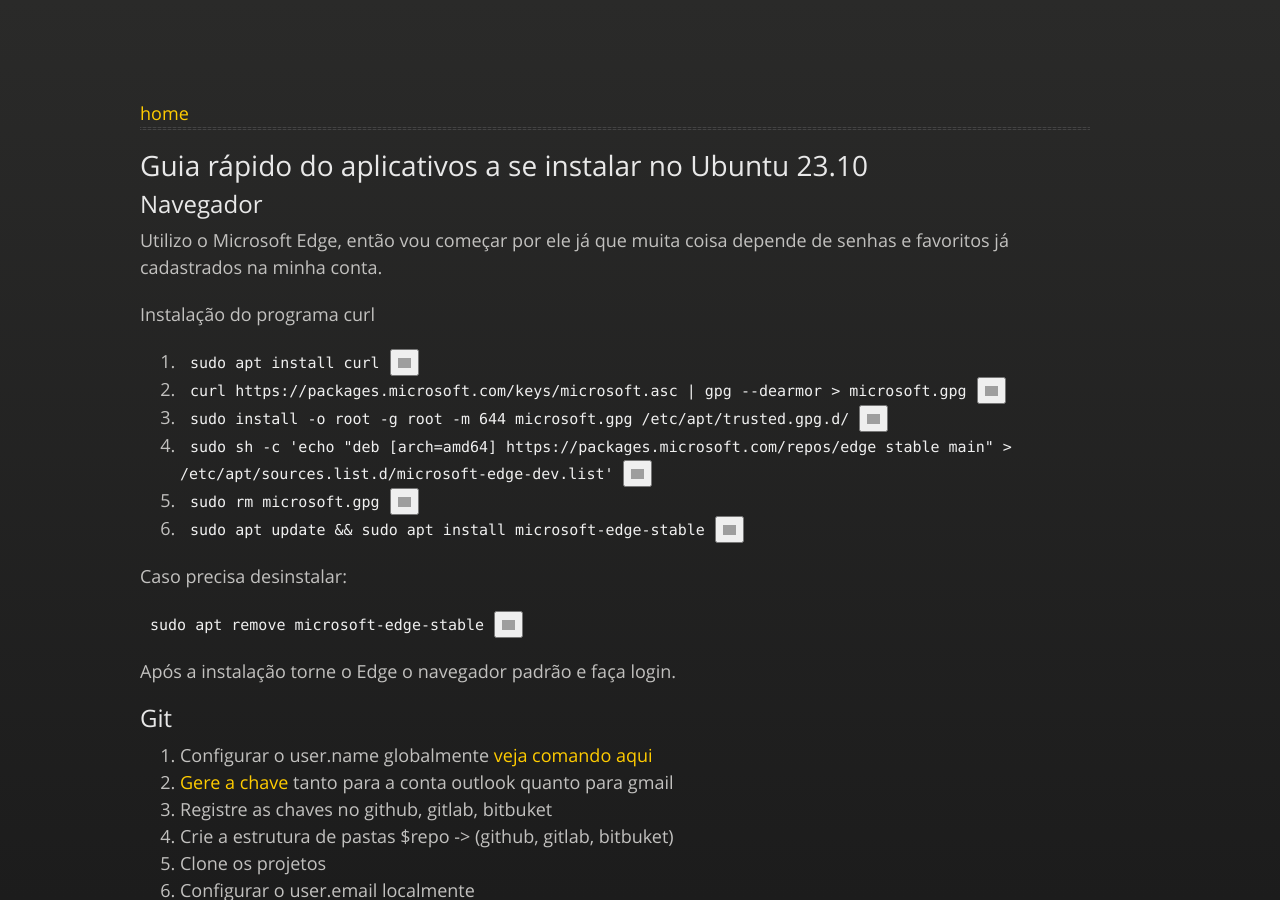
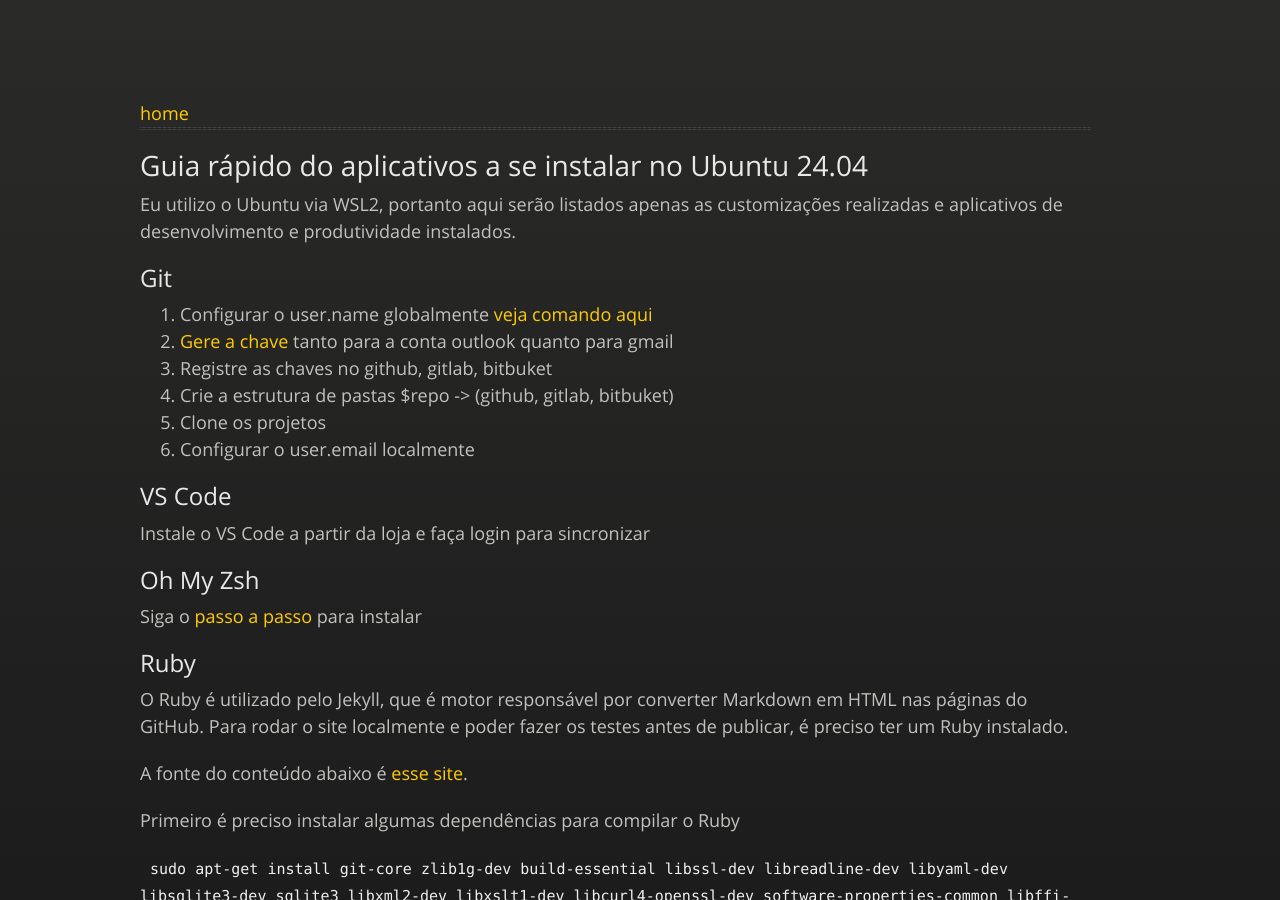
Before and after one commit to JeannAndrade/jeannandrade.github.io, a Jekyll site: the page built from content/linux/aplicativos_instalar/index.md, in a window 1280 px wide and 900 px high. Built offline with Jekyll 4.4.1, drawn with Linux system fonts in a browser that asks for light colours; nearby versions of some CDN libraries; comment, search, counter and statistics services are not loaded; our own code applies the rules of GitHub Pages for plain Markdown files; grey boxes are pictures that could not be loaded.

Commit message:
Retirando instalação de software usado em linux desktop

```diff
--- a/content/linux/aplicativos_instalar/index.md
+++ b/content/linux/aplicativos_instalar/index.md
@@ -2,26 +2,9 @@
 layout: internal
 ---
 
-# Guia rápido do aplicativos a se instalar no Ubuntu 23.10
+# Guia rápido do aplicativos a se instalar no Ubuntu 24.04
 
-## Navegador
-
-Utilizo o Microsoft Edge, então vou começar por ele já que muita coisa depende de senhas e favoritos já cadastrados na minha conta.
-
-Instalação do programa curl
-
-1. `sudo apt install curl`
-1. `curl https://packages.microsoft.com/keys/microsoft.asc | gpg --dearmor > microsoft.gpg`
-1. `sudo install -o root -g root -m 644 microsoft.gpg /etc/apt/trusted.gpg.d/`
-1. `sudo sh -c 'echo "deb [arch=amd64] https://packages.microsoft.com/repos/edge stable main" > /etc/apt/sources.list.d/microsoft-edge-dev.list'`
-1. `sudo rm microsoft.gpg`
-1. `sudo apt update && sudo apt install microsoft-edge-stable`
-
-Caso precisa desinstalar:
-
-`sudo apt remove microsoft-edge-stable`
-
-Após a instalação torne o Edge o navegador padrão e faça login.
+Eu utilizo o Ubuntu via WSL2, portanto aqui serão listados apenas as customizações realizadas e aplicativos de desenvolvimento e produtividade instalados.
 
 ## Git
 
```
